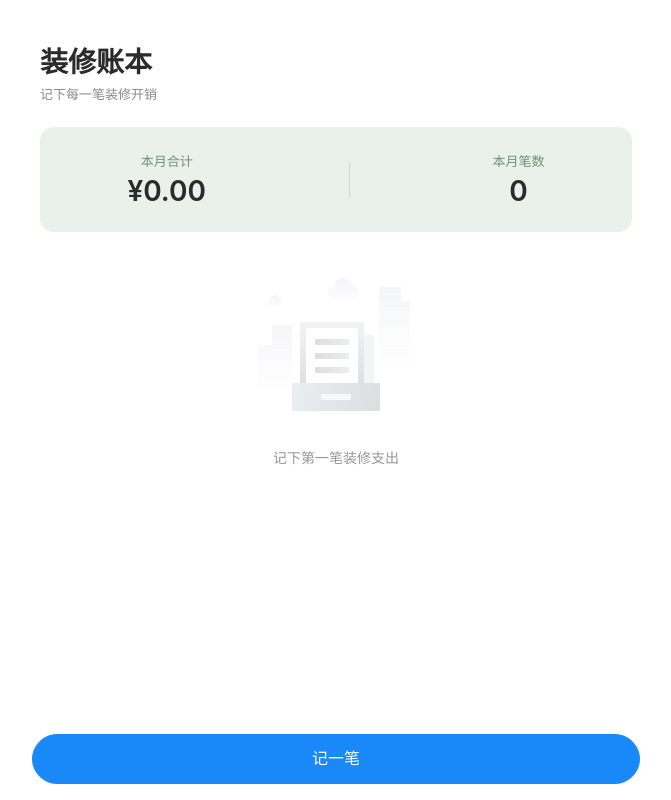
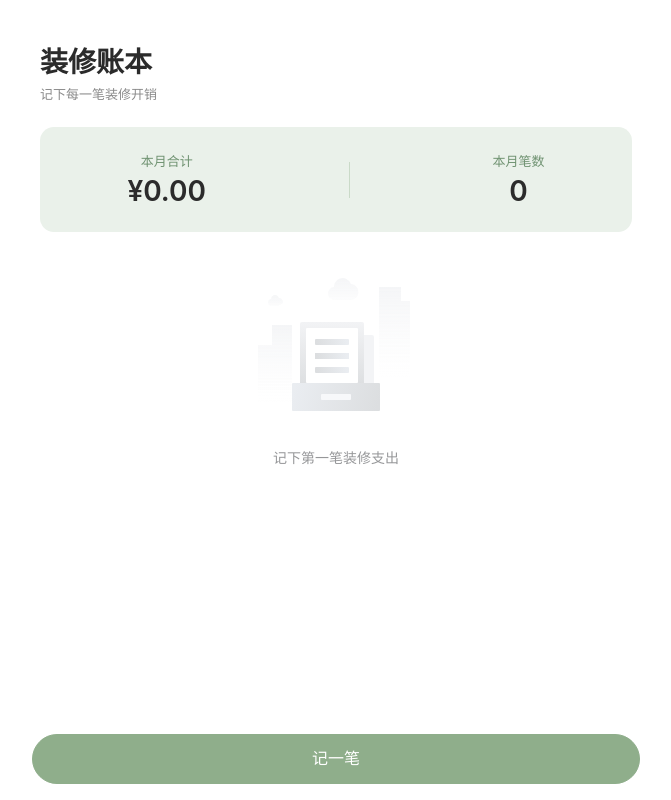
Before and after one commit to gavincode/expense-tracking, a Vue app: page / in a window 1280 px wide. Shown: the whole page, without its empty margins (304-975 px from the left). Built offline with nearby package versions, Linux system fonts and the light colour scheme.

Commit message:
style(02): unify Vant primary buttons with sage-green theme

```diff
--- a/src/styles/tokens.css
+++ b/src/styles/tokens.css
@@ -11,6 +11,9 @@
   --color-text: #2b2b2b;
   --color-text-secondary: #8a8a8a;
   --color-border: #f0f0f0;
+
+  /* Vant 主色与设计令牌统一：所有主色按钮（保存/确定等）为鼠尾草绿 */
+  --van-primary-color: var(--color-primary);
 
   --radius-card: 14px;
   --radius-button: 16px;
```
